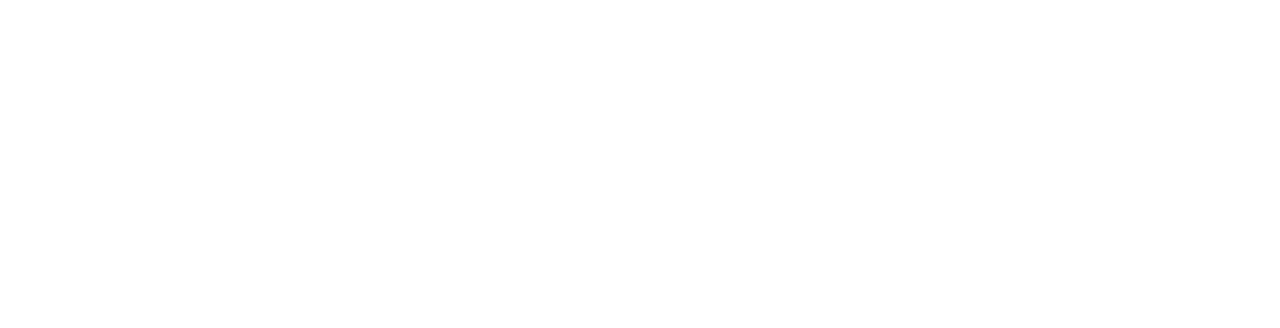
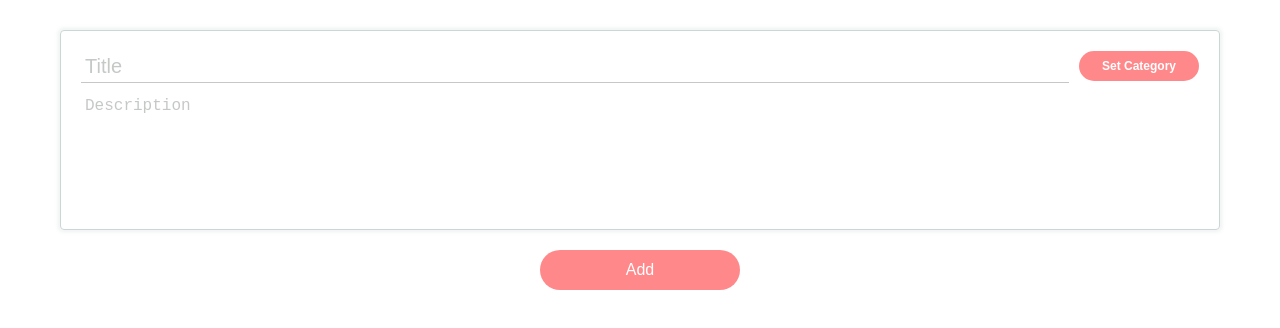
Before and after one commit to MakotoTatsumi/summary, a Next.js app: page / in a window 1280 px wide. Shown: the top 328 px of the page. Built offline with nearby package versions, Linux system fonts and the light colour scheme.

Commit message:
add: Cardを追加する処理を追加

```diff
--- a/src/components/molecules/Card/Card.tsx
+++ b/src/components/molecules/Card/Card.tsx
@@ -9,7 +9,7 @@
 export const Card: VFC<CardType> = (props) => {
   const {
     isInitialCard,
-    isEdit,
+    isEdit = false,
     titleValue,
     textareaValue,
     categoryName,
@@ -24,7 +24,7 @@
       <InputWrapper>
         <StyledInput disabled={!isEdit} placeholder="Title" value={titleValue} onChange={handleChangeTitle} />
         {(isEdit || categoryName) && (
-          <Select selectList={categoriesData} onSelect={handleSelect} isEdit={!isEdit} selectedValue={categoryName} />
+          <Select selectList={categoriesData} onSelect={handleSelect} isEdit={isEdit} selectedValue={categoryName} />
         )}
       </InputWrapper>
       <StyledTextarea
--- a/src/components/molecules/Card/Card.type.ts
+++ b/src/components/molecules/Card/Card.type.ts
@@ -14,7 +14,7 @@
  */
 export type CardType = {
   isInitialCard?: boolean
-  isEdit: boolean
+  isEdit?: boolean
   titleValue: string
   textareaValue: string
   categoryName: string
--- a/src/components/template/Home/Home.tsx
+++ b/src/components/template/Home/Home.tsx
@@ -1,7 +1,122 @@
+import produce from "immer"
+import { ChangeEventHandler, useState } from "react"
 import styled from "styled-components"
 
+import { CategoryDataType } from "@/domain/category"
+import { TodoItemData } from "@/domain/totoItemData"
+import { Button } from "@components/atoms/Button"
+import { Card } from "@components/molecules/Card"
+import { DEFAULT_CATEGORY } from "@components/template/Home/const/category"
+
+const InitialData = { id: "", title: "", content: "", category: "", time: "" }
+
+type HandlerType = keyof Pick<TodoItemData, "title" | "content">
+type HandleInitChangeCardData = (key: HandlerType) => ChangeEventHandler<HTMLTextAreaElement | HTMLInputElement>
+type HandleChangeCardData = (
+  key: HandlerType,
+) => (id: string) => ChangeEventHandler<HTMLTextAreaElement | HTMLInputElement>
+
 export const Home = () => {
-  return <Root></Root>
+  /**
+   * Init Card Data
+   */
+  const [initTodoData, setInitTodoData] = useState<TodoItemData>(InitialData)
+  const cardValueProps = {
+    titleValue: initTodoData.title,
+    textareaValue: initTodoData.content,
+    categoryName: initTodoData.category,
+  }
+
+  const handleChangeInitCardData: HandleInitChangeCardData = (key: HandlerType) => (event) => {
+    setInitTodoData((prev) => ({
+      ...prev,
+      [key]: event.target.value,
+    }))
+  }
+
+  const handleChangeInitCardCategory = (selectItem: CategoryDataType) => {
+    setInitTodoData((prev) => ({
+      ...prev,
+      category: selectItem?.value || "",
+    }))
+  }
+
+  const initCardHandlerProps = {
+    handleChangeTextarea: handleChangeInitCardData("content"),
+    handleChangeTitle: handleChangeInitCardData("title"),
+    handleSelect: handleChangeInitCardCategory,
+  }
+
+  /**
+   * Card Data
+   */
+  const [cardDataList, setCardDataList] = useState<TodoItemData[]>([])
+
+  const handleChangeCardData: HandleChangeCardData = (key) => (id) => (event) => {
+    setCardDataList((prev) => {
+      const index = prev.findIndex((data) => data.id === id)
+      if (!index) return prev
+
+      return produce(prev, (draft) => {
+        draft[index][key] = event.target.value
+      })
+    })
+  }
+
+  const handleChangeCategory = (id: string) => (selectItem: CategoryDataType) => {
+    setCardDataList((prev) => {
+      const index = prev.findIndex((data) => data.id === id)
+      if (!index) return prev
+
+      return produce(prev, (draft) => {
+        draft[index]["category"] = selectItem.value
+      })
+    })
+  }
+
+  const cardHandlerProps = {
+    handleChangeTextarea: handleChangeCardData("content"),
+    handleChangeTitle: handleChangeCardData("title"),
+    handleSelect: handleChangeCategory,
+  }
+
+  const handleAddNewCard = () => {
+    setCardDataList((prev) => [initTodoData, ...prev])
+    setInitTodoData(InitialData)
+  }
+
+  console.log(cardDataList)
+
+  return (
+    <Root>
+      <AddNewCard>
+        <Card
+          isInitialCard
+          isEdit
+          categoriesData={[...DEFAULT_CATEGORY]}
+          {...cardValueProps}
+          {...initCardHandlerProps}
+        />
+        <ButtonWrapper>
+          <Button onClick={handleAddNewCard}>Add</Button>
+        </ButtonWrapper>
+      </AddNewCard>
+
+      <CardList>
+        {cardDataList.map((data) => (
+          <Card
+            key={data.id}
+            isEdit
+            categoriesData={[...DEFAULT_CATEGORY]}
+            titleValue={data.title}
+            textareaValue={data.content}
+            categoryName={data.category}
+            {...cardHandlerProps}
+          />
+        ))}
+      </CardList>
+    </Root>
+  )
 }
 
 const Root = styled.div`
@@ -9,3 +124,17 @@
   margin: 10px auto;
   max-width: 1200px;
 `
+
+const AddNewCard = styled.div`
+  margin-bottom: 40px;
+`
+
+const ButtonWrapper = styled.div`
+  margin-top: 20px;
+  display: flex;
+  justify-content: center;
+`
+
+const CardList = styled.ul`
+  margin-top: 40px;
+`
--- a/src/domain/totoItemData.ts
+++ b/src/domain/totoItemData.ts
@@ -1,4 +1,5 @@
 export type TodoItemData = {
+  id: string
   time: string
   title: string
   content: string
```
